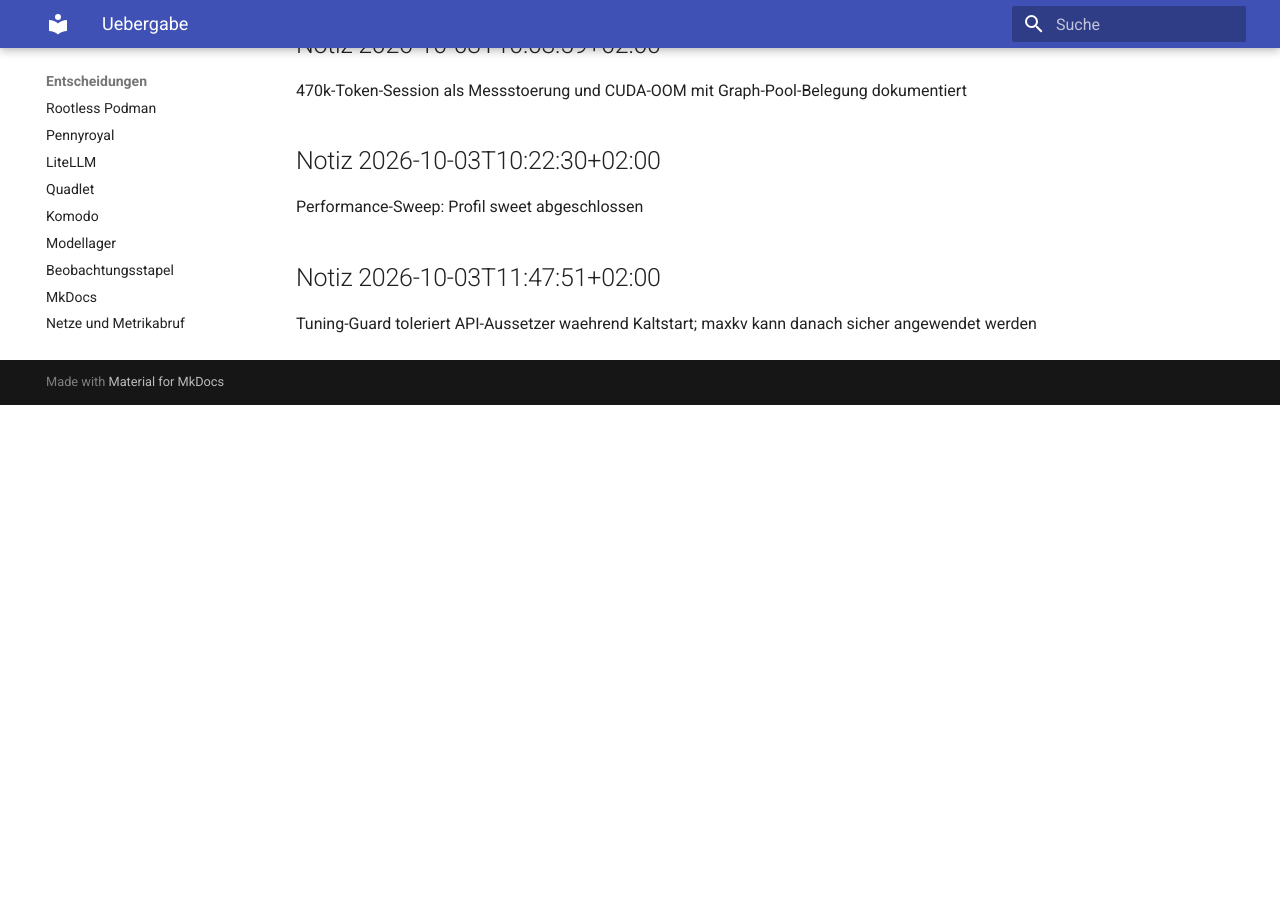
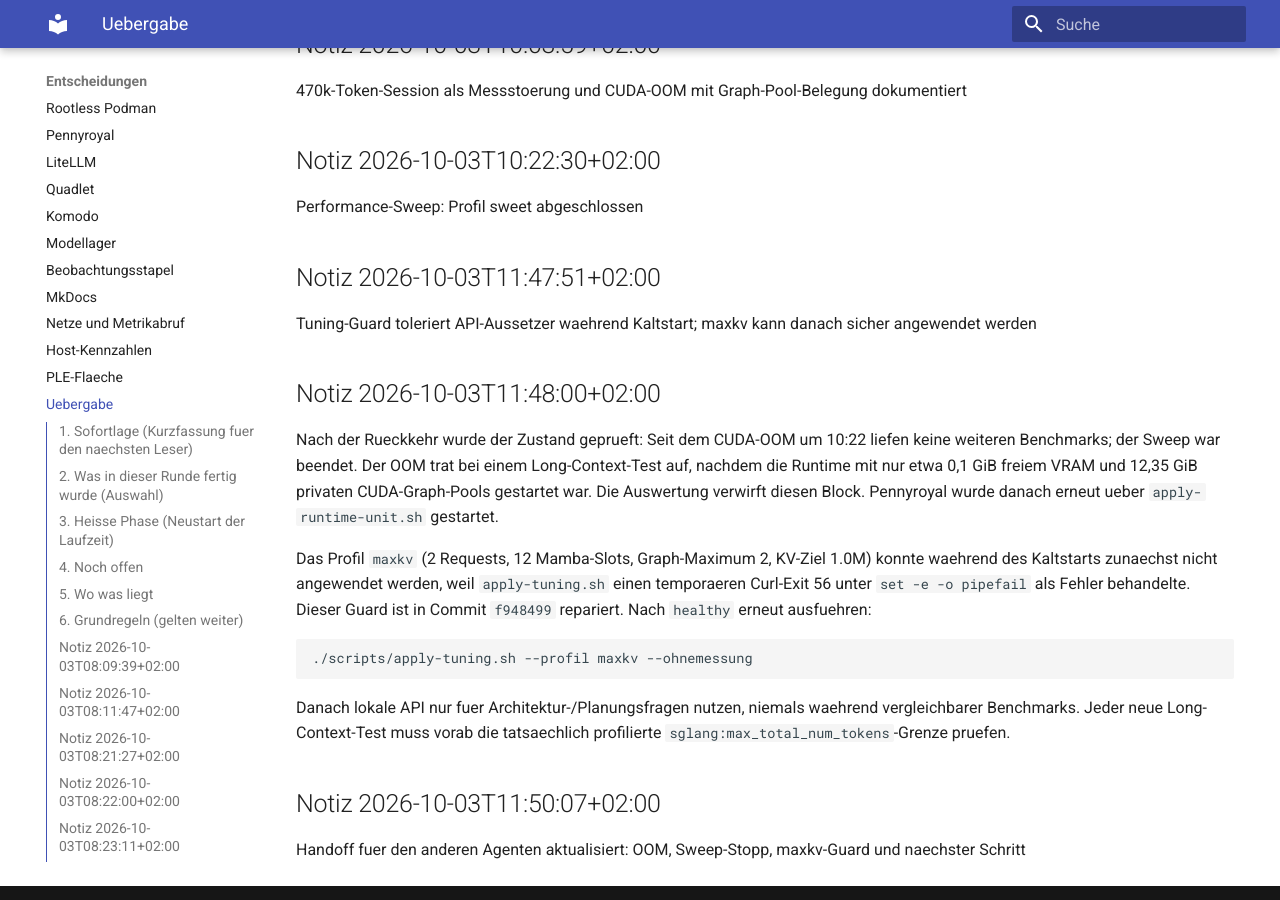
Before and after one commit to thomasdenk79-cyber/llm-infra-setup, an MkDocs documentation site: the page built from docs/HANDOFF.md, in a window 1280 px wide and 900 px high, scrolled down 6184 px. Built offline with MkDocs 1.6.1 and Material for MkDocs 9.7.7, drawn with Linux system fonts in a browser that asks for light colours; before the commit the page ends 6589 px from its top, so only the background shows below that; some of the changed text lies outside the part shown.

Commit message:
stand: 2026-10-03T11:50 gesichert (1 Dateien)

````diff
--- a/docs/HANDOFF.md
+++ b/docs/HANDOFF.md
@@ -1,4 +1,4 @@
-Zuletzt gesichert: 2026-10-03T11:47:51+02:00 durch `scripts/session-checkpoint.sh`
+Zuletzt gesichert: 2026-10-03T11:50:07+02:00 durch `scripts/session-checkpoint.sh`
 
 # Arbeitsstand und Uebergabe
 
@@ -240,3 +240,29 @@
 ## Notiz 2026-10-03T11:47:51+02:00
 
 Tuning-Guard toleriert API-Aussetzer waehrend Kaltstart; maxkv kann danach sicher angewendet werden
+
+## Notiz 2026-10-03T11:48:00+02:00
+
+Nach der Rueckkehr wurde der Zustand geprueft: Seit dem CUDA-OOM um 10:22
+liefen keine weiteren Benchmarks; der Sweep war beendet. Der OOM trat bei einem
+Long-Context-Test auf, nachdem die Runtime mit nur etwa 0,1 GiB freiem VRAM und
+12,35 GiB privaten CUDA-Graph-Pools gestartet war. Die Auswertung verwirft diesen
+Block. Pennyroyal wurde danach erneut ueber `apply-runtime-unit.sh` gestartet.
+
+Das Profil `maxkv` (2 Requests, 12 Mamba-Slots, Graph-Maximum 2, KV-Ziel 1.0M)
+konnte waehrend des Kaltstarts zunaechst nicht angewendet werden, weil
+`apply-tuning.sh` einen temporaeren Curl-Exit 56 unter `set -e -o pipefail`
+als Fehler behandelte. Dieser Guard ist in Commit `f948499` repariert. Nach
+`healthy` erneut ausfuehren:
+
+```bash
+./scripts/apply-tuning.sh --profil maxkv --ohnemessung
+```
+
+Danach lokale API nur fuer Architektur-/Planungsfragen nutzen, niemals waehrend
+vergleichbarer Benchmarks. Jeder neue Long-Context-Test muss vorab die tatsaechlich
+profilierte `sglang:max_total_num_tokens`-Grenze pruefen.
+
+## Notiz 2026-10-03T11:50:07+02:00
+
+Handoff fuer den anderen Agenten aktualisiert: OOM, Sweep-Stopp, maxkv-Guard und naechster Schritt
````
